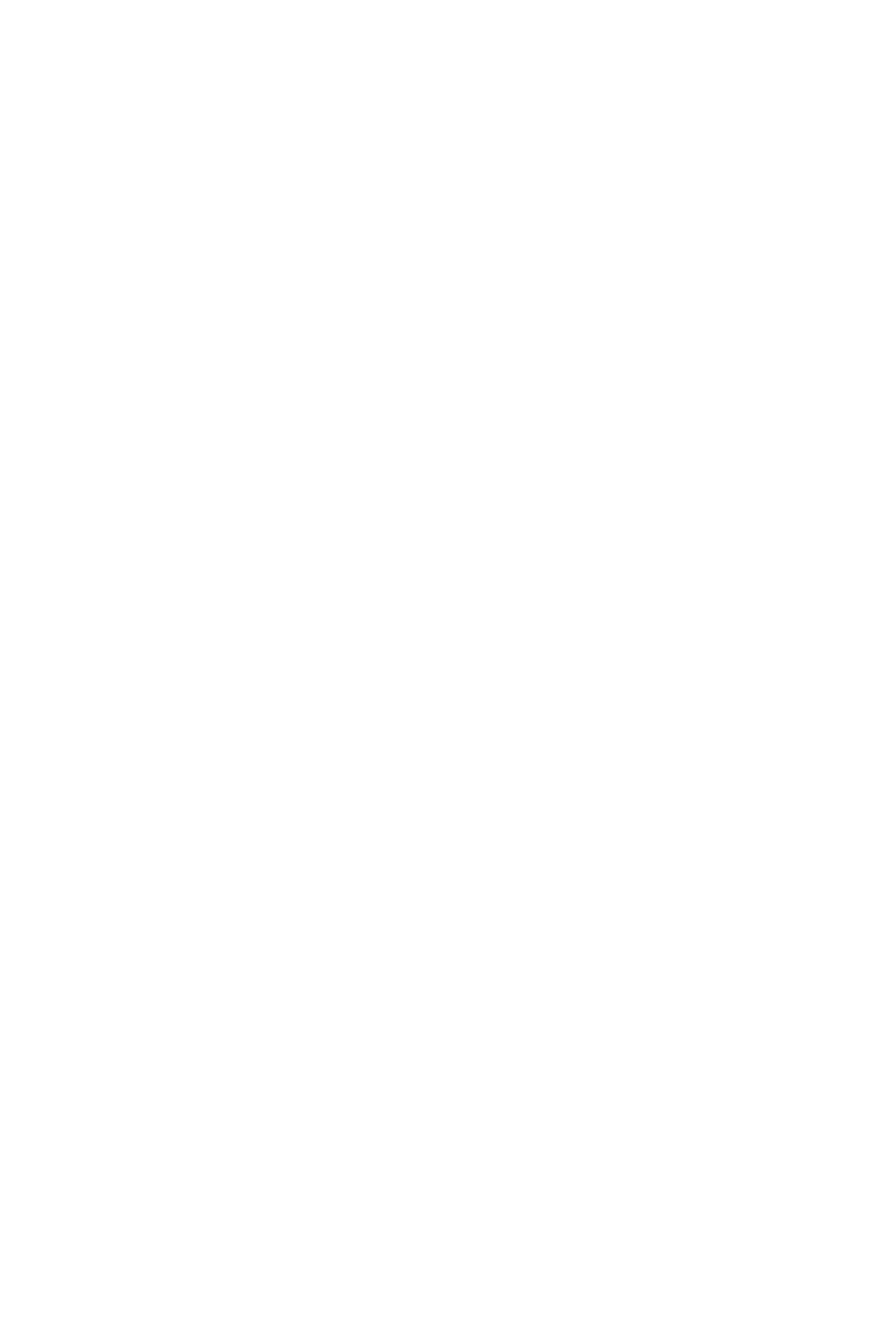
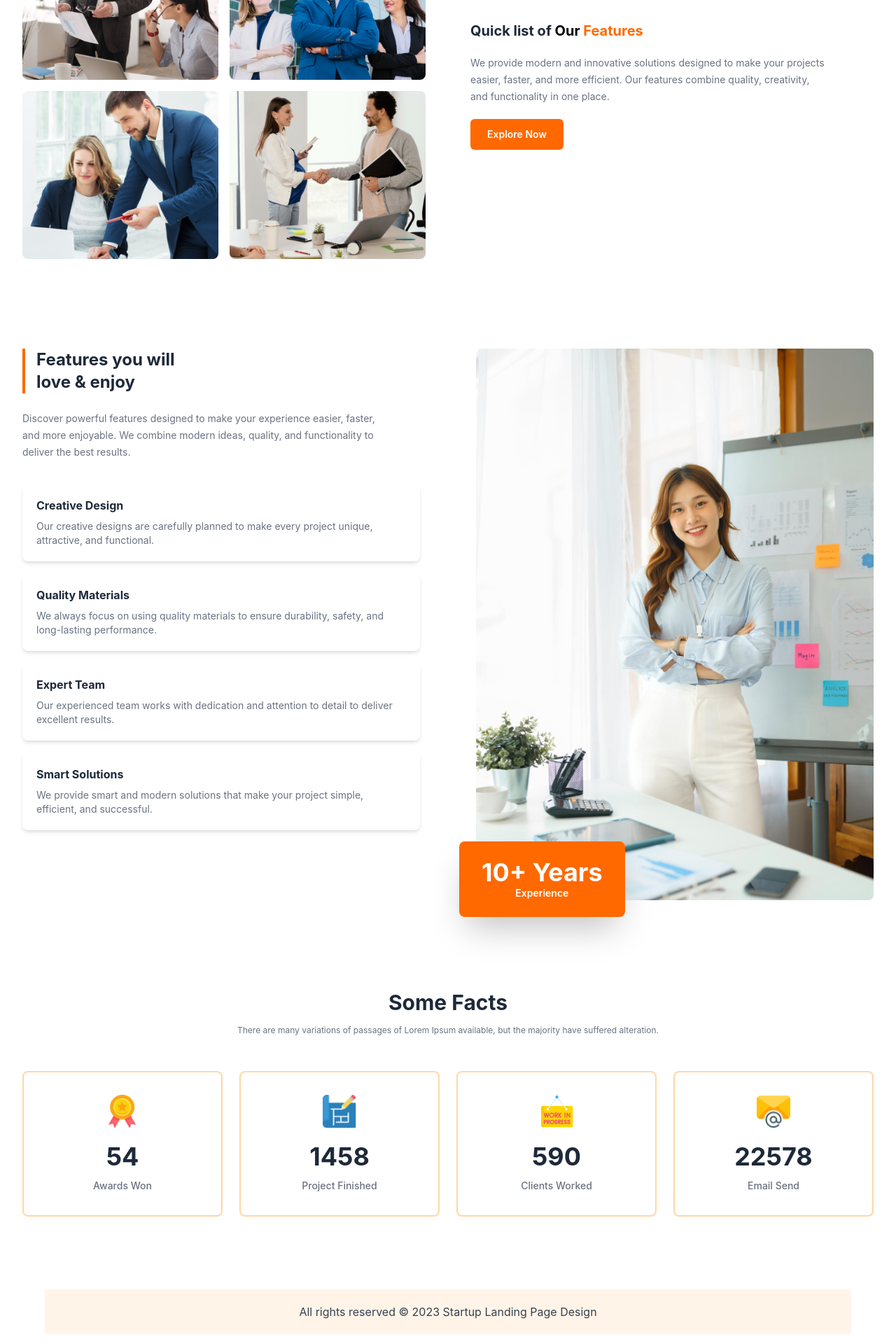
Before and after one commit to ROKON-099/G3_Architects-Rebuilt-With-React, a React (Vite) app: page / in a window 1280 px wide. Shown: the part 1200-3120 px from the top of the page at 70% size. Before the commit the page ends 1114 px from the top, so only its background shows below. Built offline with nearby package versions, Linux system fonts and the light colour scheme.

Commit message:
update vite.config.js , add some section

```diff
--- a/src/components/Banner.jsx
+++ b/src/components/Banner.jsx
@@ -20,7 +20,7 @@ const Banner = () => {
           </p>
 
           {/* Explore Button */}
-          <button className="mt-4 sm:mt-5 bg-orange-500 hover:bg-orange-600 active:bg-orange-700 text-white font-semibold text-xs sm:text-sm px-4 sm:px-5 py-2 sm:py-2.5 rounded-lg transition duration-300">
+          <button className="mt-4 sm:mt-5 bg-orange-500 hover:bg-orange-600 active:bg-orange-700 cursor-pointer text-white font-semibold text-xs sm:text-sm px-4 sm:px-5 py-2 sm:py-2.5 rounded-lg transition duration-300">
             Explore Now
           </button>
         </div>
--- /dev/null
+++ b/src/components/Facts.jsx
@@ -0,0 +1,71 @@
+import ribbonIcon from "../assets/icons/ribon.png";
+import projectsIcon from "../assets/icons/projects.png";
+import customersIcon from "../assets/icons/customers.png";
+import emailIcon from "../assets/icons/email.png";
+
+const Facts = () => {
+  const facts = [
+    {
+      icon: ribbonIcon,
+      number: "54",
+      label: "Awards Won",
+    },
+    {
+      icon: projectsIcon,
+      number: "1458",
+      label: "Project Finished",
+    },
+    {
+      icon: customersIcon,
+      number: "590",
+      label: "Clients Worked",
+    },
+    {
+      icon: emailIcon,
+      number: "22578",
+      label: "Email Send",
+    },
+  ];
+
+  return (
+    <section className="max-w-7xl mx-auto px-4 sm:px-6 lg:px-8 py-16">
+
+      {/* Title + Subtitle - Center */}
+      <div className="text-center mb-12">
+        <h2 className="text-2xl sm:text-3xl font-bold text-gray-800 mb-3">
+          Some Facts
+        </h2>
+        <p className="text-xs text-gray-500 max-w-2xl mx-auto leading-5">
+          There are many variations of passages of Lorem Ipsum available, but the majority have suffered alteration.
+        </p>
+      </div>
+
+      {/* 4 Cards in a row */}
+      <div className="grid grid-cols-1 sm:grid-cols-2 lg:grid-cols-4 gap-6">
+        {facts.map((fact, index) => (
+          <div
+            key={index}
+            className="bg-white border-2 border-orange-200 rounded-lg p-8
+            flex flex-col items-center justify-center text-center gap-3
+            hover:border-orange-500 hover:shadow-lg transition-all duration-300"
+          >
+            {/* Logo - Centered */}
+            <img src={fact.icon} alt={fact.label} className="w-12 h-12 object-contain mb-2" />
+
+            {/* Number */}
+            <h3 className="text-3xl sm:text-4xl font-bold text-gray-800">
+              {fact.number}
+            </h3>
+
+            {/* Sub title */}
+            <p className="text-sm font-medium text-gray-500">
+              {fact.label}
+            </p>
+          </div>
+        ))}
+      </div>
+    </section>
+  );
+};
+
+export default Facts;
--- /dev/null
+++ b/src/components/Feature.jsx
@@ -0,0 +1,50 @@
+import Team1 from "../assets/banner/team1.png";
+import Team2 from "../assets/banner/team2.png";
+import Team3 from "../assets/banner/team3.png";
+import Team4 from "../assets/banner/team4.png";
+
+const Feature = () => {
+  const images = [Team1, Team2, Team3, Team4];
+
+  return (
+    <section className="max-w-7xl mx-auto px-4 sm:px-6 lg:px-8 py-16">
+      <div className="grid grid-cols-1 lg:grid-cols-2 gap-10 lg:gap-16 items-center">
+        {/* Left - 2x2 Images */}
+        <div className="grid grid-cols-2 gap-4">
+          {images.map((image, index) => (
+            <div key={index} className="overflow-hidden rounded-lg">
+              <img
+                src={image}
+                alt={`Feature ${index + 1}`}
+                className="w-full h-52 sm:h-60 object-cover hover:scale-105 transition duration-500"
+              />
+            </div>
+          ))}
+        </div>
+
+        {/* Right - Content */}
+        <div className="space-y-5">
+          <h2 className="text-lg sm:text-xl font-bold text-gray-800">
+            Quick list of <span className="text-black font-bold">Our</span>{" "}
+            <span className="text-orange-500 font-bold">Features</span>
+          </h2>
+          <p className="text-sm leading-6 text-gray-500 max-w-lg">
+            We provide modern and innovative solutions designed to make your
+            projects easier, faster, and more efficient. Our features combine
+            quality, creativity, and functionality in one place.
+          </p>
+
+          <button
+            className="bg-orange-500 hover:bg-orange-600 text-white
+            font-semibold text-sm px-6 py-3 rounded-md
+            transition duration-300"
+          >
+            Explore Now
+          </button>
+        </div>
+      </div>
+    </section>
+  );
+};
+
+export default Feature;
--- a/src/components/Footer.jsx
+++ b/src/components/Footer.jsx
@@ -2,7 +2,7 @@
 
 const Footer = () => {
   return (
-    <footer className="w-[90%] mx-auto rounded-sm mb-10 bg-[#fff4e7] text-gray-700 text-center py-5">
+    <footer className="w-[90%] mx-auto rounded-sm mt-10 mb-10 bg-[#fff4e7] text-gray-700 text-center py-5">
       <div className="max-w-5xl mx-auto px-4">
         <p className="text-sm md:text-base">
           All rights reserved © 2023 Startup Landing Page Design
--- /dev/null
+++ b/src/components/Review.jsx
@@ -0,0 +1,96 @@
+import architectImage from "../assets/banner/architect.png";
+
+const Review = () => {
+  const reviews = [
+    {
+      title: "Creative Design",
+      text: "Our creative designs are carefully planned to make every project unique, attractive, and functional.",
+    },
+    {
+      title: "Quality Materials",
+      text: "We always focus on using quality materials to ensure durability, safety, and long-lasting performance.",
+    },
+    {
+      title: "Expert Team",
+      text: "Our experienced team works with dedication and attention to detail to deliver excellent results.",
+    },
+    {
+      title: "Smart Solutions",
+      text: "We provide smart and modern solutions that make your project simple, efficient, and successful.",
+    },
+  ];
+
+  return (
+    <section className="max-w-7xl mx-auto px-4 sm:px-6 lg:px-8 py-16">
+      <div className="grid grid-cols-1 lg:grid-cols-2 gap-12 lg:gap-20 items-stretch">
+
+        {/* ================= LEFT CONTENT ================= */}
+        <div>
+          {/* Title */}
+          <div className="border-l-4 border-orange-500 pl-4 mb-6">
+            <h2 className="text-xl sm:text-2xl font-bold text-gray-800">
+              Features you will
+              <br />
+              love & enjoy
+            </h2>
+          </div>
+
+          {/* Subtitle */}
+          <p className="text-xs sm:text-sm text-gray-500 leading-6 max-w-lg mb-8">
+            Discover powerful features designed to make your experience
+            easier, faster, and more enjoyable. We combine modern ideas,
+            quality, and functionality to deliver the best results.
+          </p>
+
+          {/* 4 Cards - 1 Column */}
+          <div className="grid grid-cols-1 gap-4">
+            {reviews.map((review, index) => (
+              <div
+                key={index}
+                className="bg-white p-5 rounded-lg shadow-md
+                hover:shadow-xl hover:-translate-y-1 transition duration-300"
+              >
+                <h3 className="text-sm sm:text-base font-bold text-gray-800 mb-2">
+                  {review.title}
+                </h3>
+
+                <p className="text-xs sm:text-sm text-gray-500 leading-5">
+                  {review.text}
+                </p>
+              </div>
+            ))}
+          </div>
+        </div>
+
+        {/* ================= RIGHT CONTENT ================= */}
+        <div className="relative h-full">
+          <img
+            src={architectImage}
+            alt="Architect"
+            className="w-full h-full object-cover rounded-lg"
+          />
+
+          {/* Experience Card */}
+          <div
+            className="absolute -bottom-6 -left-6
+            bg-orange-500 text-white
+            px-8 py-6 rounded-lg shadow-2xl
+            text-center"
+          >
+            <h3 className="text-4xl font-bold">
+              10+ Years
+            </h3>
+
+            <p className="text-sm font-semibold">
+               Experience
+            </p>
+          </div>
+
+        </div>
+
+      </div>
+    </section>
+  );
+};
+
+export default Review;
--- a/src/pages/Home.jsx
+++ b/src/pages/Home.jsx
@@ -1,9 +1,16 @@
 import Banner from "../components/banner";
+import Facts from "../components/Facts";
+import Feature from "../components/Feature";
+import Review from "../components/review";
+
 
 const Home = () => {
   return (
     <div>
       <Banner />
+      <Feature/>
+      <Review/>
+      <Facts/>
     </div>
   );
 };
--- a/vite.config.js
+++ b/vite.config.js
@@ -1,8 +1,17 @@
+import { defineConfig } from 'vite'
 import react from '@vitejs/plugin-react'
-import { defineConfig } from 'vite'
-import tailwindcss from '@tailwindcss/vite';
+import tailwindcss from '@tailwindcss/vite'
 
-// https://vite.dev/config/
 export default defineConfig({
-  plugins: [react(),tailwindcss()],
+  plugins: [
+    react(),
+    tailwindcss(),
+  ],
+  server: {
+    watch: {
+      usePolling: true, // Windows er jonno file change detect korbe
+    },
+    host: true, // network eo access korte parba
+    port: 5175,
+  }
 })
```
